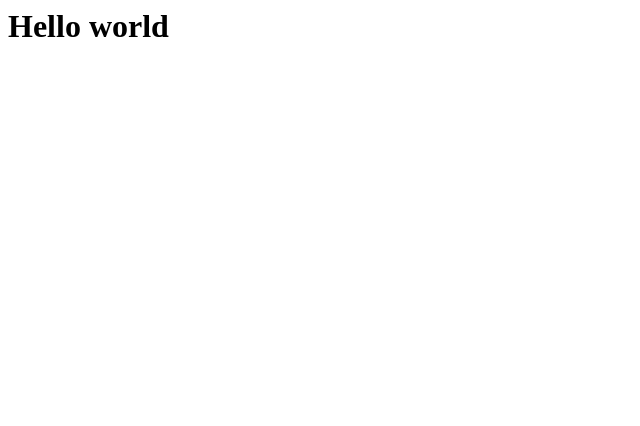
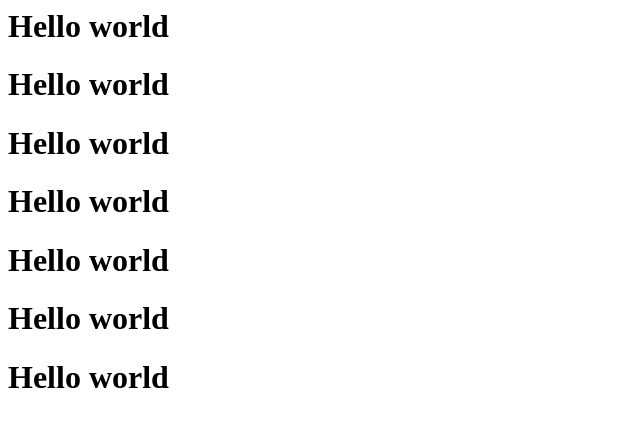
Before and after one commit to Goran0302/grana1, a plain HTML site: page index.html in a window 1280 px wide. Shown: the whole page, without its empty margins (0-640 px from the left). Drawn offline with Linux system fonts and the light colour scheme.

Commit message:
Update index.html
nova  promjena

```diff
--- a/index.html
+++ b/index.html
@@ -1 +1,5 @@
 <h1>Hello world<h1>
+<h1>Hello world<h1><h1>Hello world<h1><h1>Hello world<h1>
+  <h1>Hello world<h1>
+    <h1>Hello world<h1>
+<h1>Hello world<h1>
```
